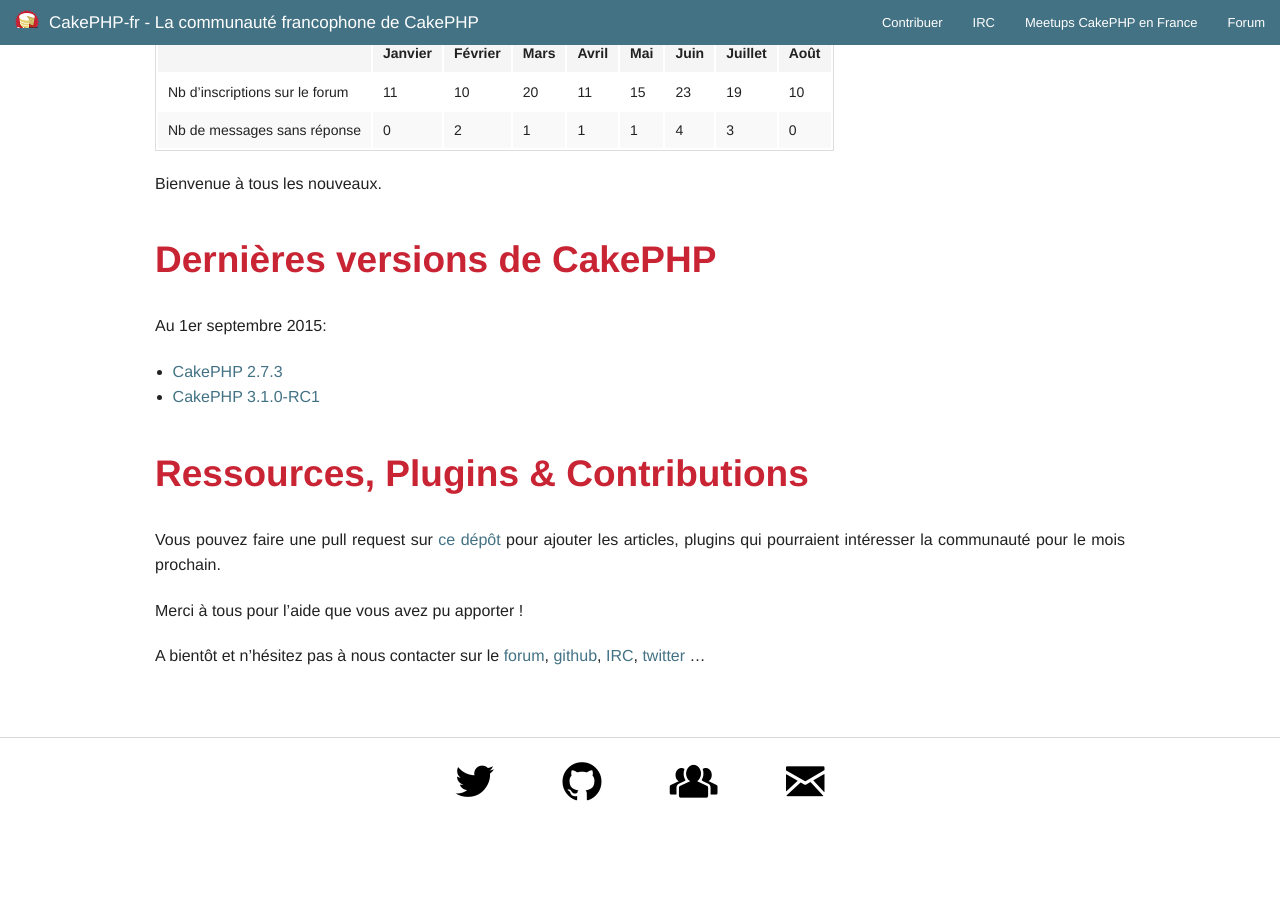
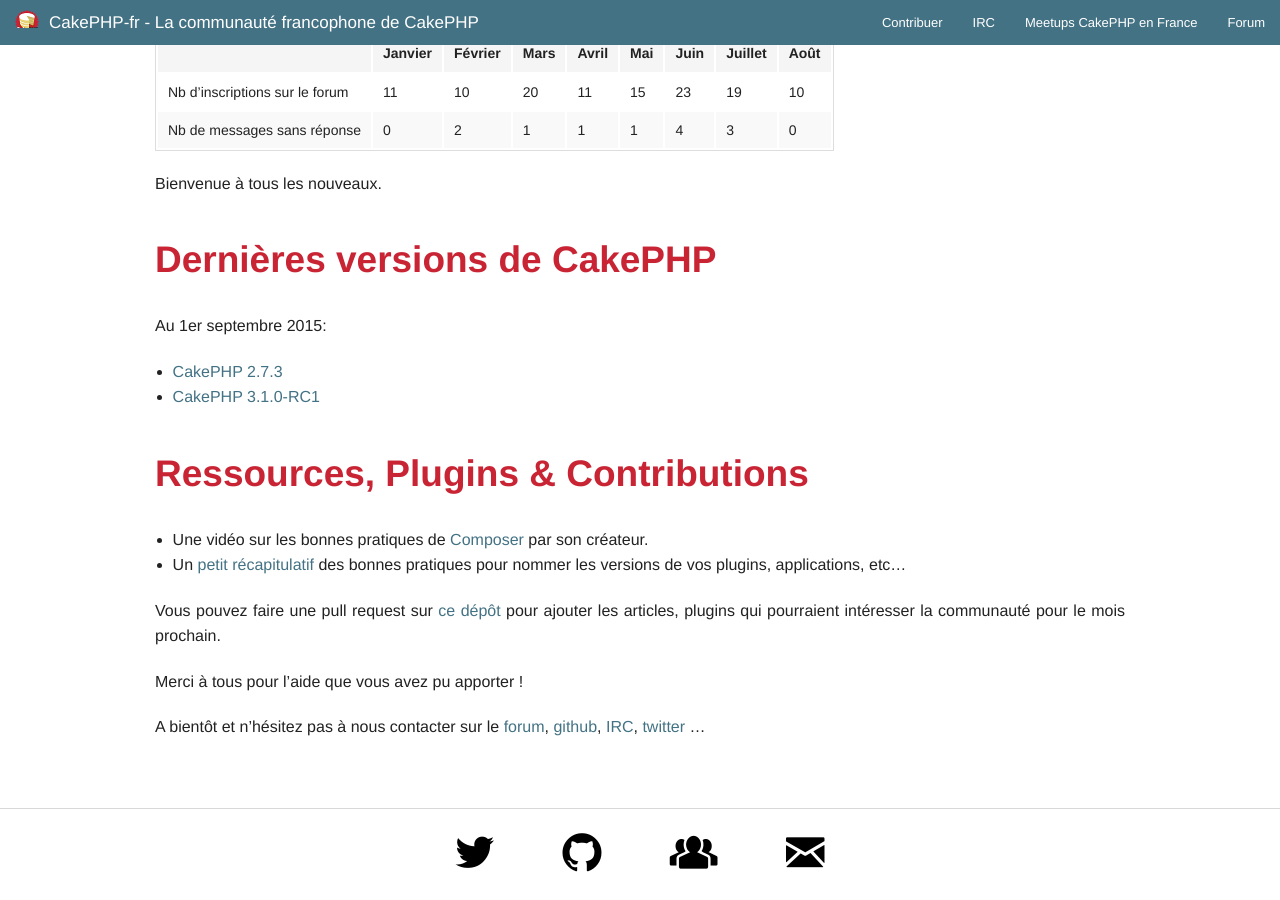
Before and after one commit to cakephp-fr/cakephp-fr.github.io, a Jekyll site: the page built from _posts/2015-09-01-newsletter-juillet-aout-septembre-2015.md, in a window 1280 px wide and 900 px high, scrolled down 705 px. Built offline with Jekyll 4.4.1, drawn with Linux system fonts in a browser that asks for light colours; before the commit the page ends 1534 px from its top, so only the background shows below that.

Commit message:
add links at the bottom

```diff
--- a/_posts/2015-09-01-newsletter-juillet-aout-septembre-2015.md
+++ b/_posts/2015-09-01-newsletter-juillet-aout-septembre-2015.md
@@ -52,6 +52,10 @@
 Ressources, Plugins & Contributions
 -----------------------------------
 
+- Une vidéo sur les bonnes pratiques de [Composer](https://www.youtube.com/watch?v=4LQjWVbp6gw) par son créateur.
+- Un [petit récapitulatif](http://semver.org/lang/fr) des bonnes pratiques pour
+  nommer les versions de vos plugins, applications, etc...
+
 Vous pouvez faire une pull request sur
 [ce dépôt](https://github.com/cakephp-fr/cakephp-fr.github.io/blob/master/_drafts/2015-10-01-newsletter-octobre-2015.md)
 pour ajouter les articles, plugins qui pourraient intéresser la communauté pour
```
